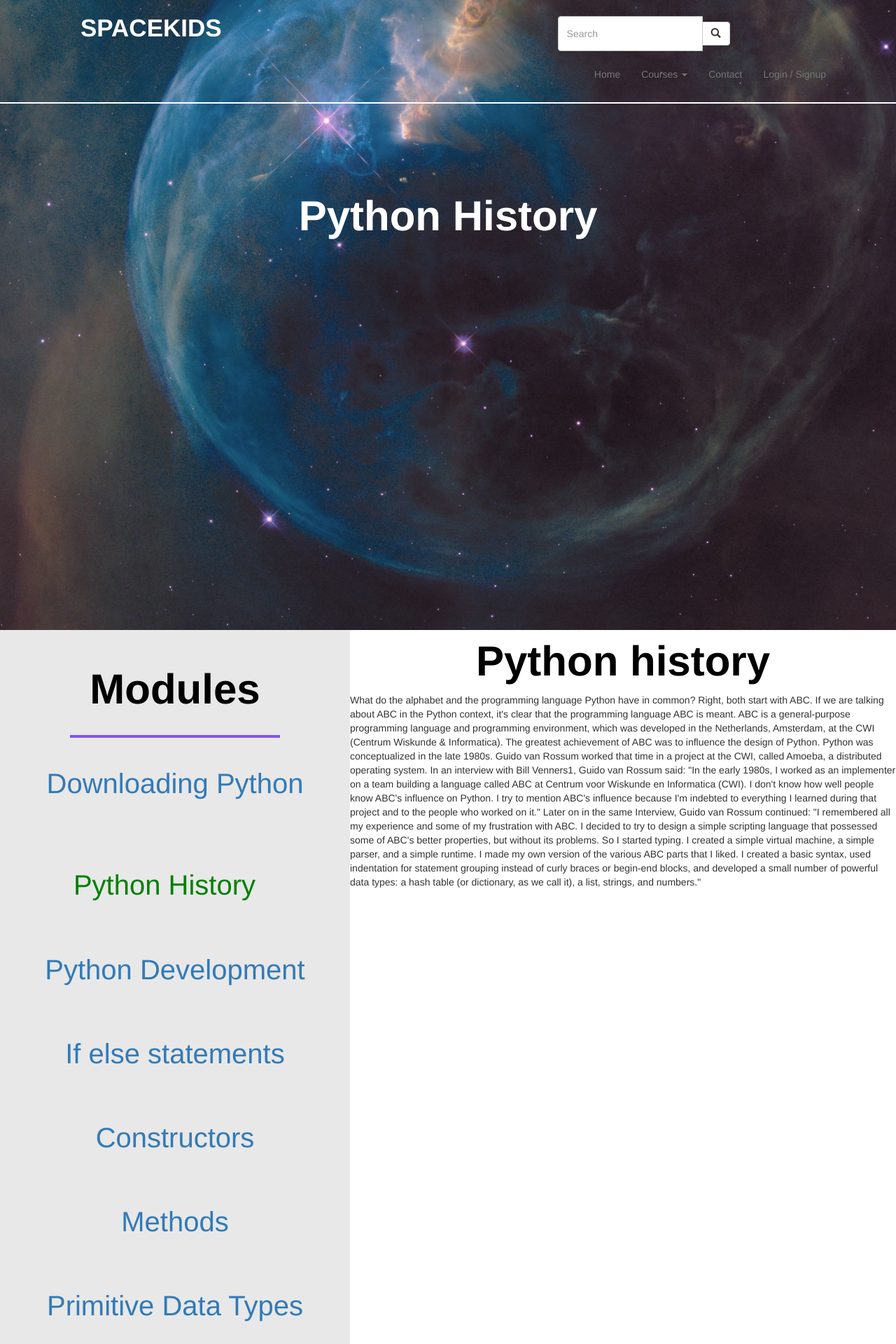
After one commit to s3769907/spacekids, a PHP site: page /webpages/python_history.html in a window 1280 px wide; the page is wider, and only the part inside the window is pictured. The commit adds this page. Shown: the top 1920 px of that part at 70% size. Run offline with PHP 8.4, Linux system fonts and the light colour scheme.

Commit message:
pythin_history added

```diff
--- a/webpages/assets/styles/index.css
+++ b/webpages/assets/styles/index.css
@@ -328,6 +328,7 @@ left: 30px;
 border: 3px
 solid #525252;
 }
+/*link wrapper */
 
 .nav-link-wrapper {
     border-bottom: 1px solid transparent;
--- /dev/null
+++ b/webpages/assets/styles/python_history.css
@@ -0,0 +1,286 @@
+html,
+body{
+    height: 100%;
+    background-color:white ;
+}
+
+.bg-img {
+    /* The image used */
+    background-image: url(../images/banner.jpg);
+
+    min-height: 900px;
+
+    /* Center and scale the image nicely */
+    background-attachment: fixed;
+    background-position: center;
+    background-repeat: no-repeat;
+    background-size: cover;
+
+    /* Needed to position the navbar */
+    position: relative;
+
+}
+
+.bg-img2 {
+    /* The image used */
+    background-image: url(../images/banner.jpg);
+
+    min-height: 500px;
+    background-color: #525252;
+
+    /* Center and scale the image nicely */
+    background-attachment: fixed;
+    background-position: center;
+    background-repeat: no-repeat;
+    background-size: cover;
+
+    /* Needed to position the navbar */
+    position: relative;
+    bottom: 0;
+}
+/* two coloumn */
+.two-column-wrapper {
+    display: grid;
+    grid-template-columns: 0.35fr 1fr;
+  }
+  /* Main content */
+  .profile-content-wrapper {
+    padding-left: 40px;
+    text-align: center;
+  }
+.page-wrapper{
+    min-height: 100%;
+}
+
+.left-nav-bar {
+    padding-top: 40px;
+    width: 500px;
+    height: 100%;
+    background-color: #E8E8E8;
+    text-align: center;
+}
+
+.maincontent{
+    position: absolute;
+    margin-left: 500px;
+}
+
+.navbar-default {
+    background-color: inherit;
+    color: white;
+}
+
+.container-fluid {
+    padding-top: 15px;
+    padding-bottom: 15px;
+    padding-left: 100px;
+    padding-right: 100px;
+}
+
+.input-group {
+    padding-left: 450px;
+}
+
+.navbar-brand {
+    font-size: 250%;
+    font-weight: bold;
+    color:#ffffff !important;
+}
+
+.whitebar {
+    position: absolute;
+    width: 100%;
+    height: 2px;
+    background-color: white;
+}
+
+.wave {
+    position: absolute;
+    bottom: 0;
+    left: 0;
+
+}
+
+.headerbanner{
+    margin-top: 10%;
+    background-color: inherit;
+    color: #FFFFFF;
+}
+
+h1{
+    position: relative;
+    text-align: center;
+    font-style: normal;
+    font-weight: bold;
+    font-size: 60px;
+    line-height: 70px;
+
+    color: white;
+}
+
+h2{
+    position: relative;
+    text-align: center;
+    font-style: normal;
+    font-size: 30px;
+    line-height: 70px;
+
+    color: #FFFFFF;
+}
+
+h4{
+    position: relative;
+    text-align: center;
+    font-style: normal;
+    font-weight: bold;
+    font-size: 60px;
+    line-height: 70px;
+
+    color: black;
+}
+
+.modules{
+    position: relative;
+    font-style: normal;
+    font-size: 40px;
+    line-height: 70px;
+    padding-bottom: 50px;
+
+    color: black;
+}
+
+.greenbar {
+    margin-top: 30px;
+    margin-left: auto;
+    margin-right: auto;
+    width: 300px;
+    height: 4px;
+    background-color: #65FC74;
+}
+
+.modulesbar {
+    margin-top: 30px;
+    margin-left: auto;
+    margin-right: auto;
+    margin-bottom: 30px;
+    width: 300px;
+    height: 4px;
+    background-color: #8557E7;
+}
+
+.form {
+    margin-top: 100px;
+}
+
+label {
+    font-size: 40px;
+}
+
+.form-control {
+     width: 542px;
+     height: 50px;
+}
+
+.form-group {
+    margin-bottom: 40px;
+}
+
+ol{
+    list-style-type: none;
+}
+
+.bg-color{
+    background:#414141;
+}
+
+/* footer*/
+.footer {
+    background:#414141;
+    color: #FFFFFF;
+    height:400px;
+    position: relative;
+    bottom: 0px;
+    left: 0px;
+}
+.footer .footer-content{
+    height: 350px;
+    display: flex;
+}
+
+.footer .footer-content .footer-section {
+    flex: 1;
+    padding: 23px;
+}
+.footer .footer-content h1,
+.footer .footer-content h2 {
+    color: white;
+}
+
+.footer .footer-content .about .contact span {
+    display: block;
+    font-size: 1.1em;
+    margin-bottom: 8px;
+}
+
+.footer .footer-content .about .socials a {
+    border: 1px solid white;
+    width:45px;
+    height: 41px;
+    padding-top: 5px;
+    margin-right: 5px;
+    text-align: center;
+    display: inline-block;
+    font-size: 1.2em;
+    border-radius: 5px;
+    transition: all .3s;
+}
+.footer .footer-content .about .socials a:hover{
+    border:1px solid white;
+    color: black;
+    transition: all .3s;
+}
+
+.footer .footer-bottom{
+    color:#FFFFFF;
+    height: 50px;
+    width: 100%;
+    text-align: center;
+    position: absolute;
+    bottom: 0px;
+    left: 0px;
+
+
+}
+
+.light-grey {
+    position: absolute;
+width: 1843px;
+height: 0px;
+left: 30px;
+border: 3px
+solid #525252;
+}
+/*link wrapper */
+
+.nav-link-wrapper {
+    border-bottom: 1px solid transparent;
+    transition: border-bottom 0.5s;
+    padding-right: 30px;
+    padding-top: 25px;
+}
+
+    .nav-link-wrapper a {
+        color: #8a8a8a;
+        text-decoration: none;
+        transition: color 0.5s;
+        display: inline;
+    }
+
+    .nav-link-wrapper a:hover {
+        color: black;
+        display: inline;
+    }
+
+        .active-nav-link a {
+            color: green;
+        }
--- /dev/null
+++ b/webpages/python_history.html
@@ -0,0 +1,144 @@
+<!DOCTYPE html>
+<html lang="en">
+<head>
+    <meta charset="UTF-8">
+    <meta name="viewport" content="width=device-width, initial-scale=1.0">
+    <title>Python History</title>
+    <link rel="stylesheet" href="https://maxcdn.bootstrapcdn.com/bootstrap/3.4.1/css/bootstrap.min.css">
+    <link rel="stylesheet" type="text/css" href="assets/styles/python_history.css">
+    <script src="https://ajax.googleapis.com/ajax/libs/jquery/3.5.1/jquery.min.js"></script>
+    <script src="https://maxcdn.bootstrapcdn.com/bootstrap/3.4.1/js/bootstrap.min.js"></script>
+</head>
+<body>
+      <div class="bg-img">
+        <nav class="navbar-default">
+            <div class="container-fluid">
+              <div class="navbar-header">
+                <a class="navbar-brand" href="#">SPACEKIDS</a>
+              </div>
+              <form class="navbar-form navbar-left" action="">
+                <div class="input-group">
+                  <input type="text" class="form-control" placeholder="Search" name="search">
+                  <div class="input-group-btn">
+                    <button class="btn btn-default" type="submit">
+                      <i class="glyphicon glyphicon-search"></i>
+                    </button>
+                  </div>
+                </div>
+              </form>
+              <ul class="nav navbar-nav navbar-right">
+                <li><a href="index.html">Home</a></li>
+                <li class="dropdown">
+                    <a class="dropdown-toggle" data-toggle="dropdown" href="#">Courses
+                    <span class="caret"></span></a>
+                    <ul class="dropdown-menu">
+                      <li><a href="#">Course 1</a></li>
+                      <li><a href="#">Course 2</a></li>
+                      <li><a href="#">Course 3</a></li>
+                    </ul>
+                </li>
+                <li><a href="#">Contact</a></li>
+                <li><a href="#">Login / Signup</a></li>
+              </ul>
+            </div>
+          </nav>
+          <div class="whitebar"></div>
+
+          <div class="headerbanner">
+            <h1>Python History</h1>
+
+          </div>
+
+      </div>
+      <div class="content-wrapper">
+        <div class="two-column-wrapper">
+        <div class="left-nav-bar">
+            <h4>Modules</h4>
+            <div class="modulesbar"></div>
+            <div class="modules"><a href="#">Downloading Python</a></div>
+            <div class = "nav-link-wrapper active-nav-link"> <div class="modules"><a href="#">Python History</a></div></div>
+            <div class="modules"><a href="#">Python Development</a></div>
+            <div class="modules"><a href="#">If else statements</a></div>
+            <div class="modules"><a href="#">Constructors</a></div>
+            <div class="modules"><a href="#">Methods</a></div>
+            <div class="modules"><a href="#">Primitive Data Types</a></div>
+            <div class="modules"><a href="#">Classes</a></div>
+            <div class="modules"><a href="#">Software Development</a></div>
+            <div class="modules"><a href="#">Maths</a></div>
+            <div class="modules"><a href="#">Web Development</a></div>
+            <div class="modules"><a href="#">Game Development</a></div>
+        </div>
+        <div class="maincontent">
+          <h4>Python history</h4>
+          <p>What do the alphabet and the programming language Python have in common? Right, both start with ABC. If we are talking about ABC in the Python context, it's clear that the programming language ABC is meant. ABC is a general-purpose programming language and programming environment, which was developed in the Netherlands, Amsterdam, at the CWI (Centrum Wiskunde & Informatica). The greatest achievement of ABC was to influence the design of Python.
+
+            Python was conceptualized in the late 1980s. Guido van Rossum worked that time in a project at the CWI, called Amoeba, a distributed operating system. In an interview with Bill Venners1, Guido van Rossum said: "In the early 1980s, I worked as an implementer on a team building a language called ABC at Centrum voor Wiskunde en Informatica (CWI). I don't know how well people know ABC's influence on Python. I try to mention ABC's influence because I'm indebted to everything I learned during that project and to the people who worked on it."
+
+            Later on in the same Interview, Guido van Rossum continued: "I remembered all my experience and some of my frustration with ABC. I decided to try to design a simple scripting language that possessed some of ABC's better properties, but without its problems. So I started typing. I created a simple virtual machine, a simple parser, and a simple runtime. I made my own version of the various ABC parts that I liked. I created a basic syntax, used indentation for statement grouping instead of curly braces or begin-end blocks, and developed a small number of powerful data types: a hash table (or dictionary, as we call it), a list, strings, and numbers."
+
+            </p>
+        </div>
+
+
+
+
+  </div>
+</div>
+      </div>
+
+</body>
+
+
+<!-- Wave image for bottom parallex UNFINISHED -->
+<!-- <svg class="bg-img2" xmlns="http://www.w3.org/2000/svg" viewBox="0 0 1440 320">
+  <path fill="#414141" fill-opacity="1" d="M0,96L60,85.3C120,75,240,53,360,69.3C480,85,600,139,720,165.3C840,192,960,192,1080,176C1200,160,1320,128,1380,112L1440,96L1440,320L1380,320C1320,320,1200,320,1080,320C960,320,840,320,720,320C600,320,480,320,360,320C240,320,120,320,60,320L0,320Z"></path>
+</svg>
+<div class="bg-color"></div> -->
+
+<!---// Footer-->
+<div class = "footer">
+    <div class="footer-content">
+        <div class="footer-section about">
+            <h3>SPACEKIDS</h3>
+            <p>Lorem ipsum dolor sit amet, consectetur adipiscing elit.</p> <br><br>
+            <div class="contact">
+           <span><i class="fas fa-phone"></i> &nbsp; +61 123 456 789</span>
+           <br><br>
+           <span><i class="fas fa-envelope"></i> &nbsp; admin@spacekids.com.au</span>
+        </div>
+            <div class="socials">
+                <a href="#"><i class= "fab fa-facebook"></i></a>
+                <a href="#"><i class= "fab fa-twitter"></i></a>
+                <a href="#"><i class= "fab fa-instagram"></i></a>
+                <a href="#"><i class= "fab fa-linkdn"></i></a>
+            </div>
+        </div>
+        <div class="footer-section OH">
+            <h3>Opening Hours</h3>
+            <ol>
+                <li>Mon-Tue :</li>
+                <li>8:00 AM - 4:00 PM</li>
+                <li>Wed - Thur :</li>
+                <li>9:00 AM - 2:00 PM</li>
+                <li>Fri - Sat : </li>
+                <li>8:00 AM - 11:00 AM</li>
+            </ol>
+        </div>
+        <div class="footer-section SM">
+            <h3>Sitemap</h3>
+            <br>
+            <a href="#"><li></li></a>
+            <a href="#"><li></li></a>
+            <a href="#"><li></li></a>
+            <a href="#"><li></li></a>
+            <a href="#"><li></li></a>
+            <a href="#"><li></li></a>
+
+        </div>
+    </div>
+    <div class="light-grey"></div>
+    <div class = "footer-bottom">
+      <h3>Space Kids &copy; 2020 </h3>
+    </div>
+</div>
+</html>
```
